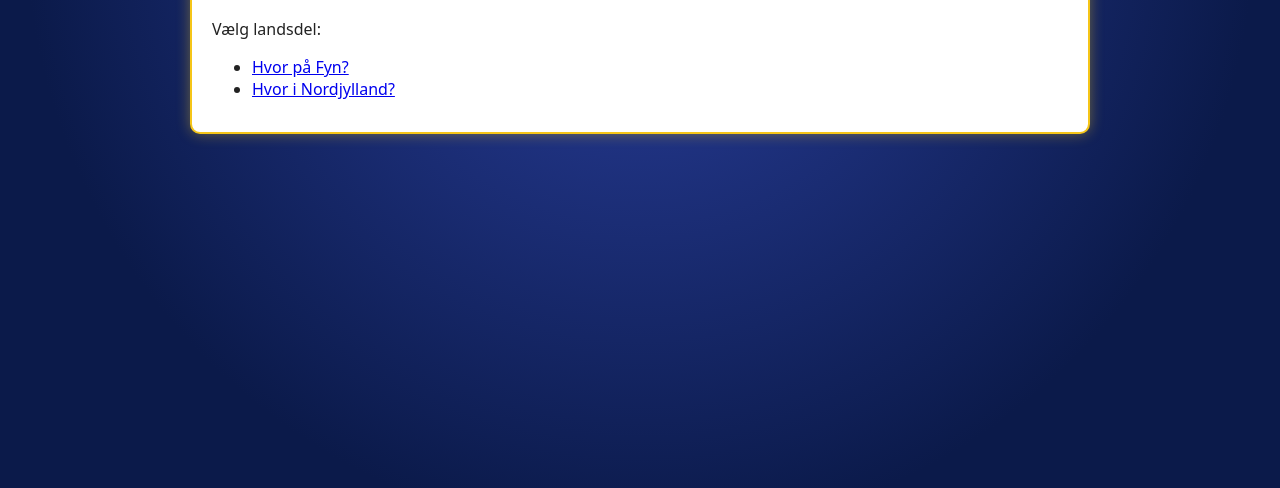
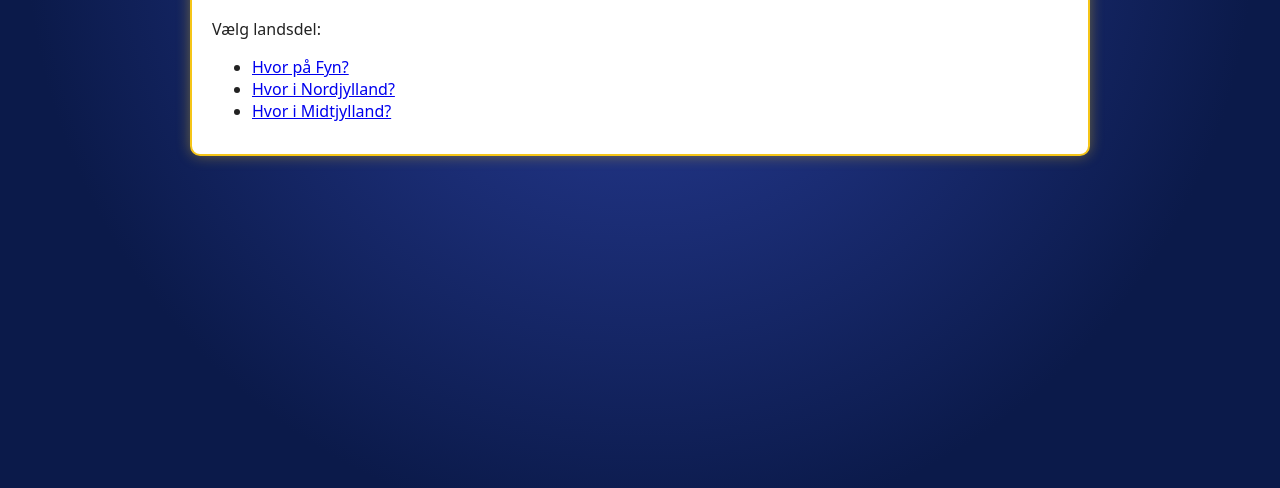
Before and after one commit to GeounderscoreMiki/BYQUIZZEN, a plain HTML site: page index.html in a window 1280 px wide. Shown: the part 76-564 px from the top of the page. Drawn offline with Linux system fonts and the light colour scheme.

Commit message:
Link til Midtjylland på forsiden
Co-authored-by: copilot-swe-agent[bot] <198982749+Copilot@users.noreply.github.com>

```diff
--- a/index.html
+++ b/index.html
@@ -15,6 +15,7 @@
       <ul>
         <li><a href="https://geounderscoremiki.github.io/HvorPaaFyn/">Hvor på Fyn?</a></li>
         <li><a href="regions/nordjylland/">Hvor i Nordjylland?</a></li>
+        <li><a href="regions/midtjylland/">Hvor i Midtjylland?</a></li>
       </ul>
     </div>
   </main>
```
